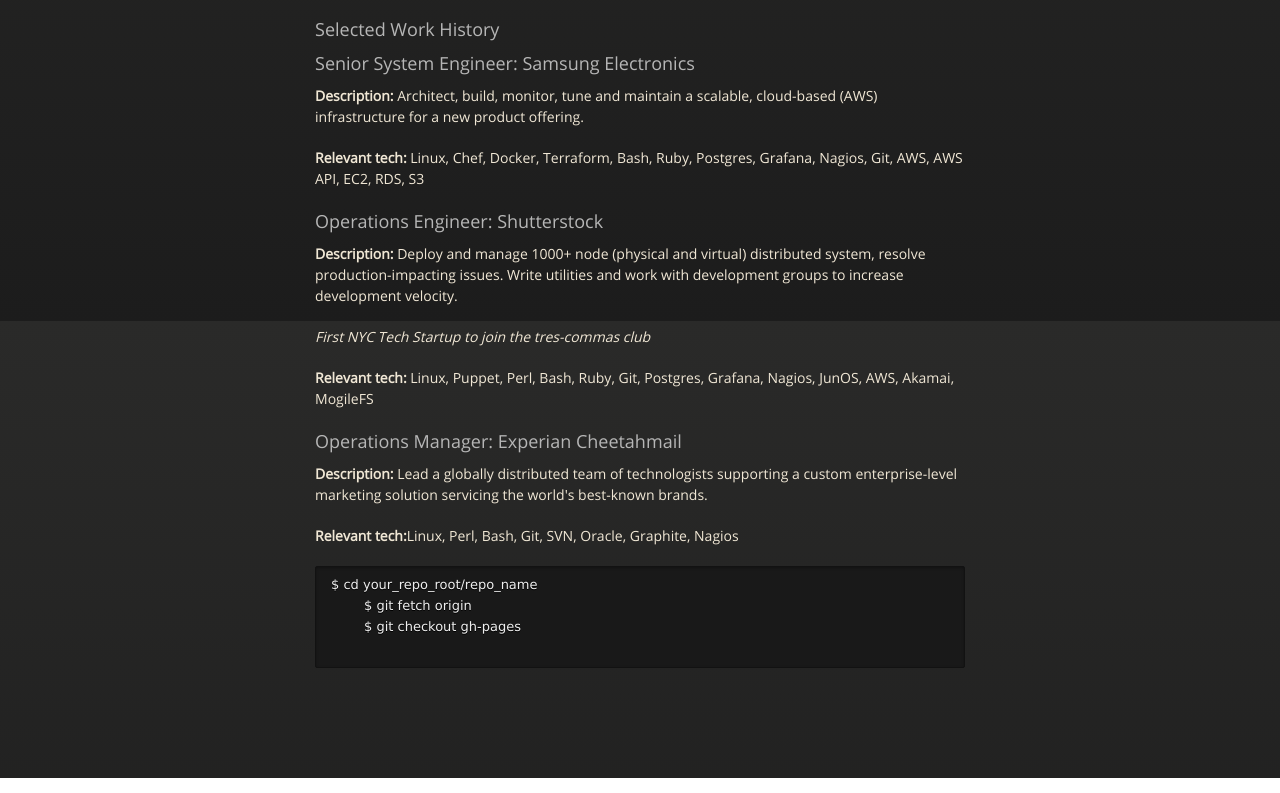
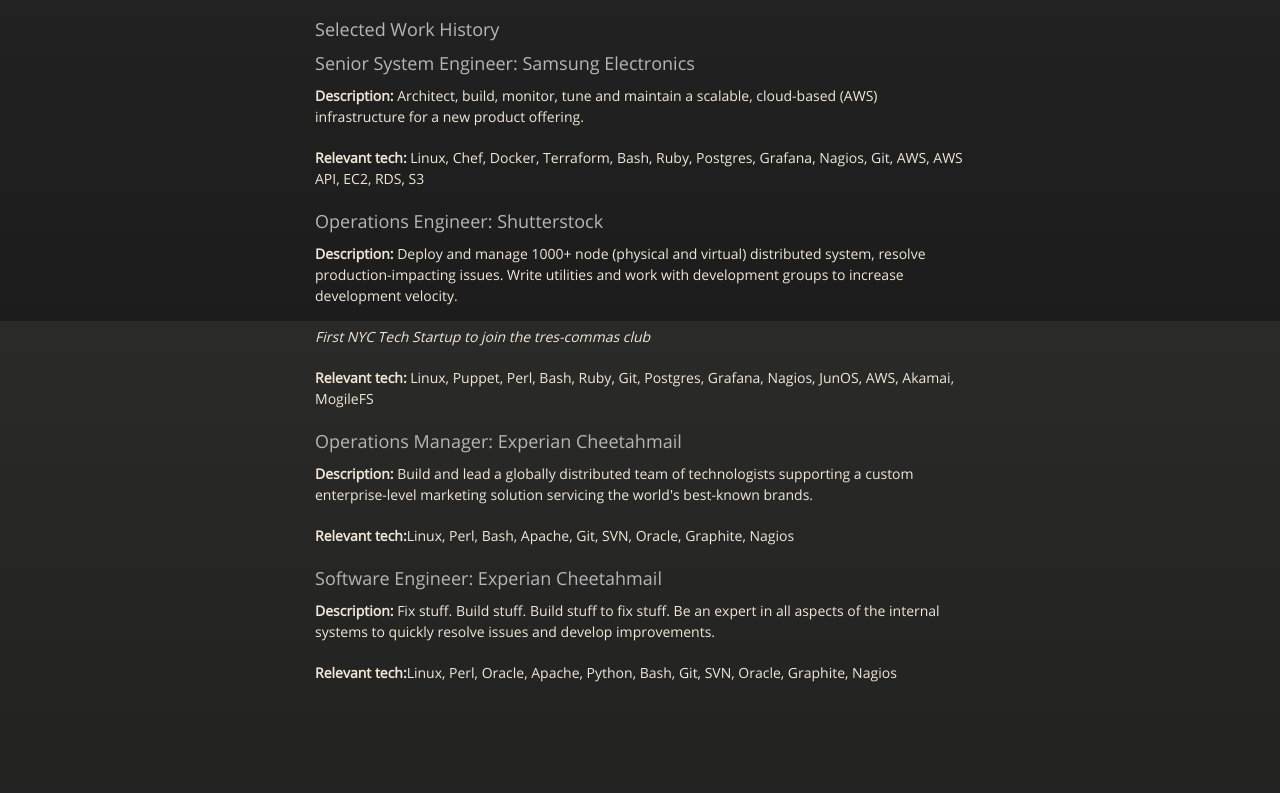
Before and after one commit to mmedeiros/mmedeiros.github.io, a plain HTML site: page index.html in a window 1280 px wide. Shown: the part 479-1272 px from the top of the page. Drawn offline with nearby package versions, Linux system fonts and the light colour scheme.

Commit message:
updating content

```diff
--- a/index.html
+++ b/index.html
@@ -100,11 +100,27 @@
 
         <p>
         <b>Description:</b>
-        Lead a globally distributed team of technologists supporting a custom
+        Build and lead a globally distributed team of technologists supporting a custom
         enterprise-level marketing solution servicing the world's best-known brands.
         </p>
 
-        <p><b>Relevant tech:</b>Linux, Perl, Bash, Git, SVN, Oracle, Graphite, Nagios</p>
+        <p><b>Relevant tech:</b>Linux, Perl, Bash, Apache, Git, SVN, Oracle, Graphite, Nagios</p>
+
+        <h3>
+          Software Engineer: Experian Cheetahmail
+        </h3>
+
+        <p>
+        <b>Description:</b>
+        Fix stuff. Build stuff. Build stuff to fix stuff. Be an expert in all
+        aspects of the internal systems to quickly resolve issues and develop
+        improvements.
+        </p>
+
+        <p><b>Relevant tech:</b>Linux, Perl, Oracle, Apache, Python, Bash,
+        Git, SVN, Oracle, Graphite, Nagios</p>
+
+        <!--
 
         <pre><code>$ cd your_repo_root/repo_name
         $ git fetch origin
@@ -112,7 +128,6 @@
         </code></pre>
 
 
-<!--
         <h3>
           <a id="authors-and-contributors" class="anchor" href="#authors-and-contributors"
             aria-hidden="true"><span class="octicon octicon-link"></span></a>Authors and Contributors</h3>
@@ -120,18 +135,18 @@
         <p>You can <a href="https://github.com/blog/821"
           class="user-mention">@mention</a> a GitHub username to generate a link to
         their profile. The resulting <code>&lt;a&gt;</code> element will link to the
-contributor's GitHub Profile. For example: In 2007, Chris Wanstrath (<a
-  href="https://github.com/defunkt" class="user-mention">@defunkt</a>), PJ Hyett
-(<a href="https://github.com/pjhyett" class="user-mention">@pjhyett</a>), and
-Tom Preston-Werner (<a href="https://github.com/mojombo"
+        contributor's GitHub Profile. For example: In 2007, Chris Wanstrath
+        (<a href="https://github.com/defunkt" class="user-mention">@defunkt</a>),
+        PJ Hyett (<a href="https://github.com/pjhyett" class="user-mention">@pjhyett</a>),
+        and Tom Preston-Werner (<a href="https://github.com/mojombo"
           class="user-mention">@mojombo</a>) founded GitHub.</p>
 
         <h3>
           <a id="support-or-contact" class="anchor" href="#support-or-contact"
             aria-hidden="true"><span class="octicon octicon-link"></span></a>Support or Contact</h3>
 
-<p>Having trouble with Pages? Check out the documentation at <a
-  href="https://help.github.com/pages">https://help.github.com/pages</a> or
+        <p>Having trouble with Pages? Check out the documentation at
+        <a href="https://help.github.com/pages">https://help.github.com/pages</a> or
         contact <a href="mailto:support@github.com">support@github.com</a> and we’ll
         help you sort it out.</p>
         -->
@@ -139,6 +154,5 @@ help you sort it out.</p>
 
     </div>
     <!--[if !IE]><script>fixScale(document);</script><![endif]-->
-
   </body>
 </html>
```
Lines whose indentation alone changed are shown as unchanged.
